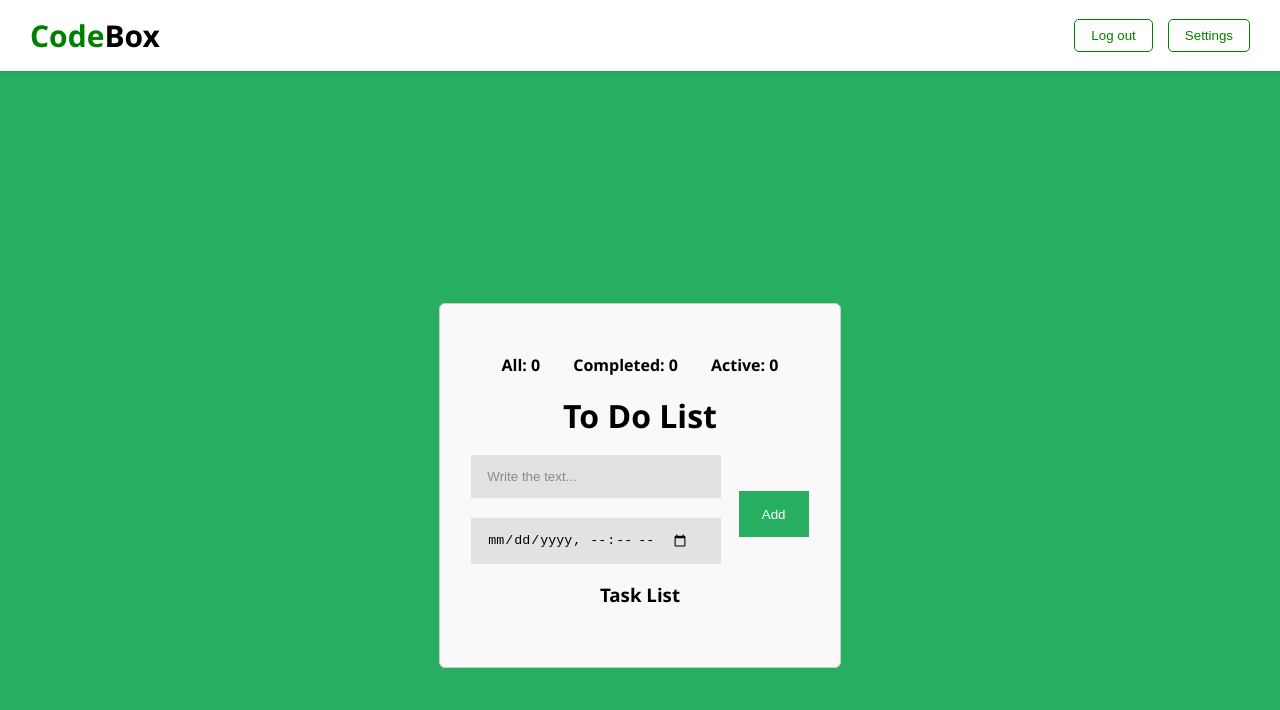
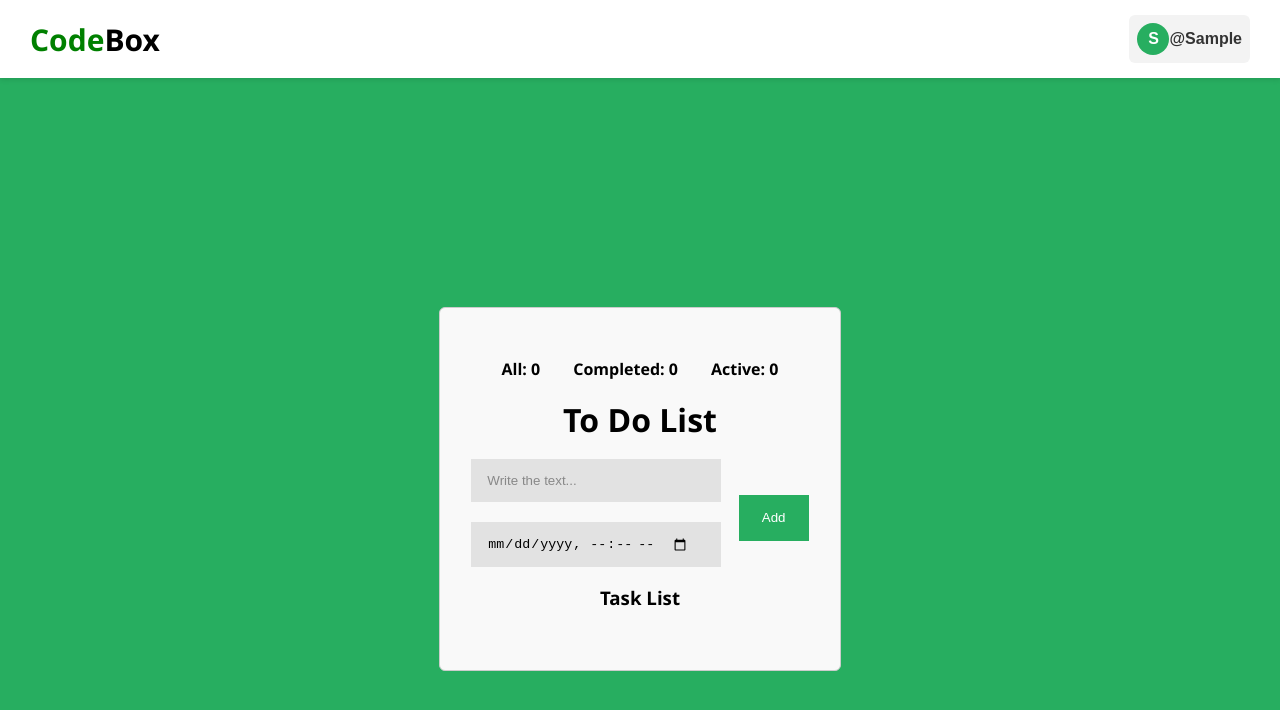
Before and after one commit to Dimen2/ToDoList, a React (Create React App) app: page / in a window 1280 px wide. Both pictures are taken after typing "Sample", "Sample123" into the empty fields and a click on the button "Log in". Shown: the top 710 px of the page. Built offline with nearby package versions, Linux system fonts and the light colour scheme.

Commit message:
Переделал Шапку

```diff
--- a/src/App.js
+++ b/src/App.js
@@ -177,6 +177,7 @@ const handleLogOut = () => {
 return (
   <div className="page-wrapper">
     <Header
+      username={username}
       onSettingsClick={() => setShowModal(true)}
       onLogOutClick={handleLogOut}
     />
@@ -204,19 +205,6 @@ const handleLogOut = () => {
         ))}
       </div>
     </div>
-
-      {showModal && (
-        <div className="modal-backdrop">
-          <div className="modal-box">
-            <button className="modal-close" onClick={() => setShowModal(false)}>
-              ✖
-            </button>
-            <h2>📊 Website Status</h2>
-            <p>👥 Онлайн: 8</p>
-            <p>📈 Максимальный онлайн: 26</p>
-          </div>
-        </div>
-      )}
   </div>
  );
 }
--- a/src/Header.css
+++ b/src/Header.css
@@ -1,8 +1,6 @@
+/* 🔷 Основной контейнер шапки */
 .site-header {
   background-color: white;
-  display: flex;
-  justify-content: space-between;
-  align-items: center;
   padding: 15px 30px;
   box-shadow: 0 2px 5px rgba(0, 0, 0, 0.1);
   width: 100%;
@@ -11,106 +9,127 @@
   z-index: 10;
 }
 
+/* 🔷 Горизонтальное выравнивание логотипа и имени */
+.header-row {
+  display: flex;
+  justify-content: space-between;
+  align-items: center;
+  flex-wrap: nowrap;
+  width: 100%;
+}
+
+/* 🔷 Логотип */
 .logo {
-  color: rgb(0, 0, 0);
   font-size: 30px;
+  font-weight: bold;
+  color: black;
+}
+
+.green-logo {
+  color: green;
+}
+
+/* 🔷 Блок с именем и аватаркой */
+.user-section {
+  display: flex;
+  align-items: center;
+  gap: 10px;
+}
+
+/* 🔷 Кнопка пользователя */
+.user-button {
+  background: none;
+  border: none;
+  display: flex;
+  align-items: center;
+  cursor: pointer;
+  padding: 8px;
+  border-radius: 6px;
+  transition: background-color 0.2s ease;
+  background-color: #f3f3f3;
+}
+
+.user-button:hover {
+  background-color: #f0f0f0;
+}
+
+/* 🔷 Аватарка */
+.user-avatar {
+  background-color: #27AE60;
+  color: white;
+  font-weight: bold;
+  border-radius: 50%;
+  width: 32px;
+  height: 32px;
+  display: flex;
+  justify-content: center;
+  align-items: center;
+  font-size: 16px;
+}
+
+/* 🔷 Имя пользователя */
+.user-name {
+  font-weight: 500;
+  color: #333;
+  font-size: 16px;
   font-weight: bold;
 }
 
-.logo-img {
-  width: 32px;
-  height: 32px;
-  margin-right: 8px;
-  vertical-align: middle;
+/* 🔷 Выпадающее меню */
+.dropdown-menu {
+  position: absolute;
+  top: 60px;
+  right: 30px;
+  background-color: white;
+  border: 1px solid #ddd;
+  border-radius: 8px;
+  box-shadow: 0 4px 12px rgba(0,0,0,0.1);
+  min-width: 160px;
+  z-index: 100;
+  overflow: hidden;
 }
 
-
-.nav-links {
-  display: flex;
-  gap: 15px;
+/* 🔷 Пункты меню */
+.dropdown-item {
+  padding: 10px 16px;
+  width: 100%;
+  text-align: left;
+  background: none;
+  border: none;
+  cursor: pointer;
+  font-size: 14px;
+  transition: background-color 0.2s ease;
 }
 
-.nav-button {
-  background: none;
-  border: 1px solid green;
-  padding: 8px 16px;
-  border-radius: 5px;
-  cursor: pointer;
-  color: green;
-  font-weight: 500;
-  transition: all 0.2s ease-in-out;
+.dropdown-item:hover {
+  background-color: #f5f5f5;
 }
 
-.nav-button:hover {
-  background-color: green;
-  color: white;
+/* 🔷 Кнопка выхода */
+.logout {
+  color: red;
 }
 
-.green-logo{
-  color: green;
+/* 📱 Адаптация для мобильных устройств */
+@media (max-width: 600px) {
+  .logo {
+    font-size: 27px;
   }
 
-.modal-backdrop {
-  position: fixed;
-  top: 0;
-  left: 0;
-  width: 100%;
-  height: 100%;
-  background-color: rgba(0,0,0,0.3);
-  display: flex;
-  justify-content: center;
-  align-items: center;
-  z-index: 999;
+  .user-name {
+    font-size: 14px;
+    font-weight: bold;
   }
 
-.modal-box {
-  background-color: white;
-  padding: 30px;
-  border-radius: 12px;
-  box-shadow: 0 0 10px rgba(0,0,0,0.2);
-  position: relative;
-  width: 300px;
-  text-align: center;
+  .user-avatar {
+    width: 28px;
+    height: 28px;
+    font-size: 14px;
   }
 
-.modal-close {
-  position: absolute;
-  top: 10px;
-  right: 12px;
-  background: none;
-  border: none;
-  font-size: 18px;
-  cursor: pointer;
+  .dropdown-menu {
+    top: 50px;
+    left: 199px;
+    min-width: 140px;
   }
-.modal-backdrop {
-  position: fixed;
-  top: 0;
-  left: 0;
-  width: 100%;
-  height: 100%;
-  background-color: rgba(0,0,0,0.3);
-  display: flex;
-  justify-content: center;
-  align-items: center;
-  z-index: 999;
 }
-
-.modal-box {
-  background-color: white;
-  padding: 30px;
-  border-radius: 12px;
-  box-shadow: 0 0 10px rgba(0,0,0,0.2);
-  position: relative;
-  width: 300px;
-  text-align: center;
-}
-
-.modal-close {
-  position: absolute;
-  top: 10px;
-  right: 12px;
-  background: none;
-  border: none;
-  font-size: 18px;
-  cursor: pointer;
-}
--- a/src/Header.js
+++ b/src/Header.js
@@ -1,21 +1,48 @@
+import './Header.css';
+import { useState } from 'react';
 
-import './Header.css';
+export default function Header({ username, onSettingsClick, onLogOutClick }) {
+  const [menuOpen, setMenuOpen] = useState(false);
 
-export default function Header({ onSettingsClick, onLogOutClick }) {
+  const toggleMenu = () => setMenuOpen(!menuOpen);
+
   return (
     <header className="site-header">
-      <div className="logo">
-        <span className="green-logo">Code</span>Box
-      </div>
+  <div className="header-row">
+    <div className="logo">
+      <span className="green-logo">Code</span>Box
+    </div>
 
-      <nav className="nav-links">
+    <div className="user-section">
+      <button className="user-button" onClick={toggleMenu}>
+        <div className="user-avatar">{username.charAt(0).toUpperCase()}</div>
+        <span className="user-name">@{username}</span>
+      </button>
+
+      {menuOpen && (
+        <div className="dropdown-menu">
+          <button className="dropdown-item">Profile</button>
+          <button className="dropdown-item" onClick={onSettingsClick}>Settings</button>
+          <button className="dropdown-item">Subscription</button>
+          <button className="dropdown-item">Contact</button>
+          <button className="dropdown-item logout" onClick={onLogOutClick}>Logout</button>
+        </div>
+      )}
+    </div>
+  </div>
+</header>
+
+
+  );
+}
+
+
+
+{/* <nav className="nav-links">
         <button className="nav-button" onClick={onLogOutClick}>
           Log out
         </button>
         <button className="nav-button" onClick={onSettingsClick}>
           Settings
         </button>
-      </nav>
-    </header>
-  );
-}
+      </nav> */}
--- a/src/ToDo.css
+++ b/src/ToDo.css
@@ -95,7 +95,7 @@ body {
   cursor: pointer;
   float: right;
   font-size: 15px;
-  color: #27AE60;
+  color: #ae2727;
   position: relative;
   left: -4px;
   bottom: 2px;
```
Lines whose indentation alone changed are shown as unchanged.
